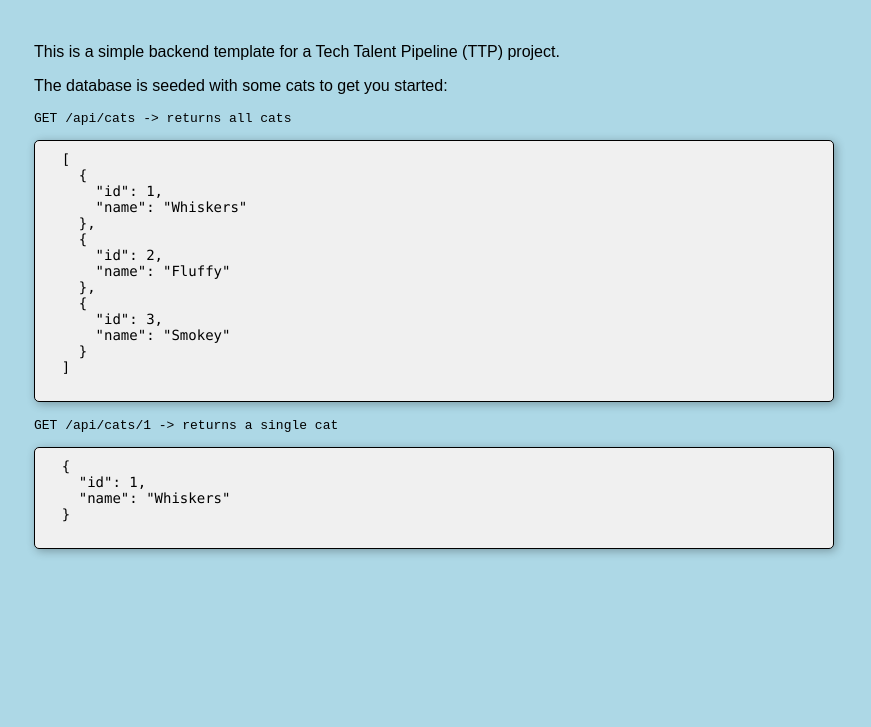
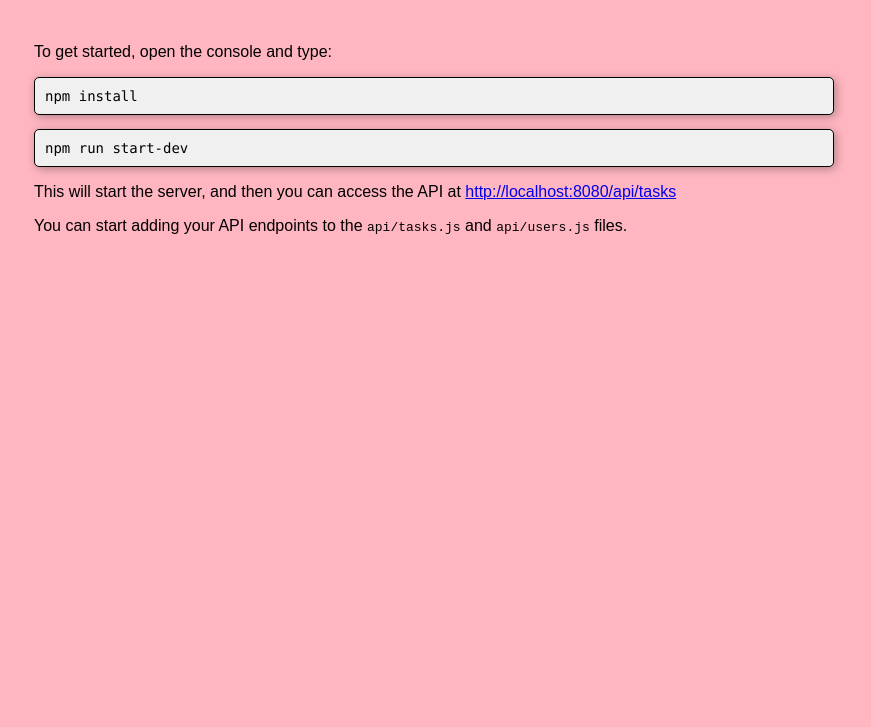
Before and after one commit to tran2106/Sequelize-Intro-StartingPoint, a website: page public/index.html in a window 1280 px wide. Shown: the part 73-800 px from the top of the page, without its empty margins (206-1077 px from the left). Drawn offline with Linux system fonts and the light colour scheme.

Commit message:
better homepage

```diff
--- a/package.json
+++ b/package.json
@@ -1,5 +1,5 @@
 {
-  "name": "ttp-backend-template",
+  "name": "express-intro",
   "version": "1.0.0",
   "main": "index.js",
   "scripts": {
--- a/public/index.html
+++ b/public/index.html
@@ -3,44 +3,24 @@
   <head>
     <meta charset="UTF-8" />
     <meta name="viewport" content="width=device-width, initial-scale=1.0" />
-    <title>TTP Backend Template</title>
+    <title>TTP Express Intro</title>
     <link rel="stylesheet" href="/style.css" />
   </head>
   <body>
-    <h1>Welcome to the TTP Backend Template!</h1>
+    <h1>Welcome to the Express Intro Starting Point!</h1>
     <div class="container">
+      <p>To get started, open the console and type:</p>
+      <pre class="code-block">npm install</pre>
+      <pre class="code-block">npm run start-dev</pre>
       <p>
-        This is a simple backend template for a Tech Talent Pipeline (TTP)
-        project.
-      </p>
-      <p>The database is seeded with some cats to get you started:</p>
-
-      <pre>GET /api/cats -> returns all cats</pre>
-      <pre class="code-block">
-  [
-    {
-      "id": 1,
-      "name": "Whiskers"
-    },
-    {
-      "id": 2,
-      "name": "Fluffy"
-    },
-    {
-      "id": 3,
-      "name": "Smokey"
-    }
-  ]
-        </pre>
+        This will start the server, and then you can access the API at
+        <a href="http://localhost:8080/api/tasks"
+          >http://localhost:8080/api/tasks</a
+        >
       </p>
       <p>
-        <pre>GET /api/cats/1 -> returns a single cat</pre>
-        <pre class="code-block">
-  {
-    "id": 1,
-    "name": "Whiskers"
-  }
-        </pre>
+        You can start adding your API endpoints to the
+        <code>api/tasks.js</code> and <code>api/users.js</code> files.
       </p>
     </div>
   </body>
--- a/public/style.css
+++ b/public/style.css
@@ -1,5 +1,5 @@
 body {
-  background-color: #add8e6;
+  background-color: #ffb6c1;
   font-family: Arial, sans-serif;
 }
 
```
